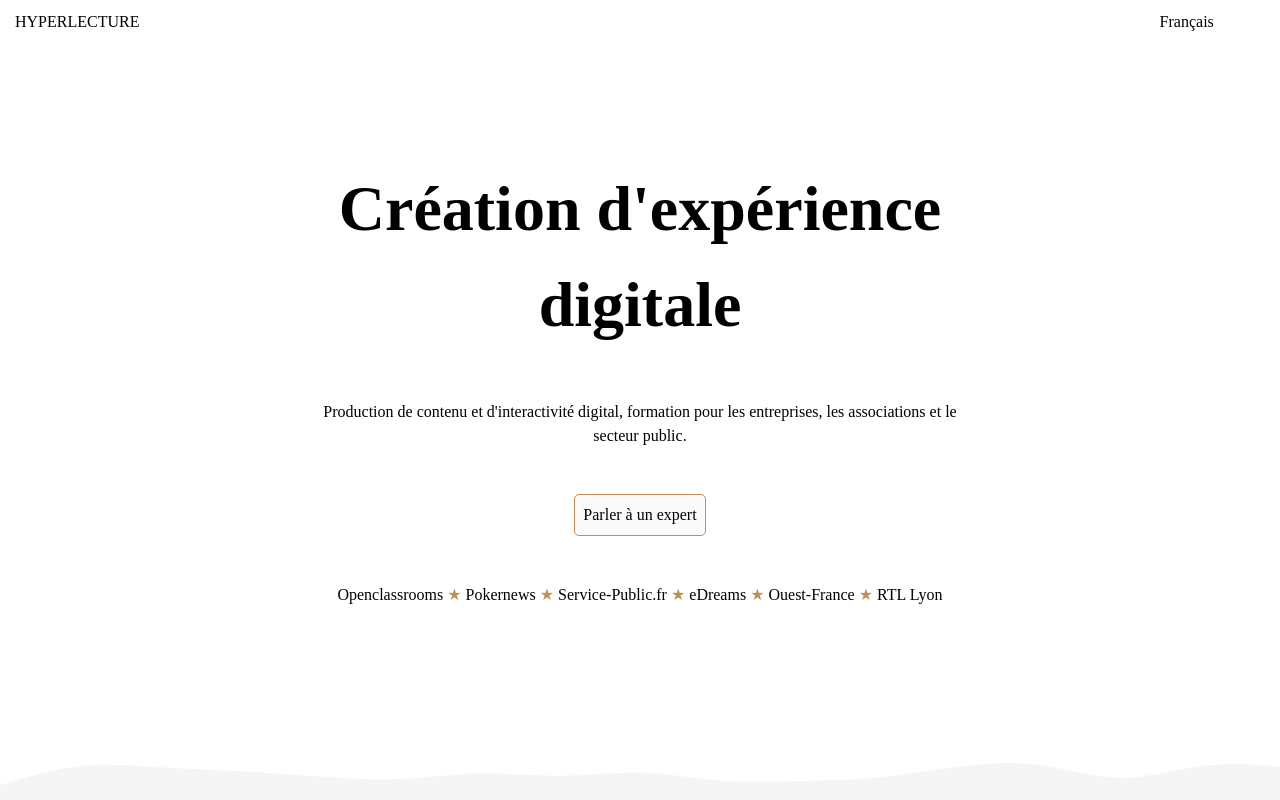
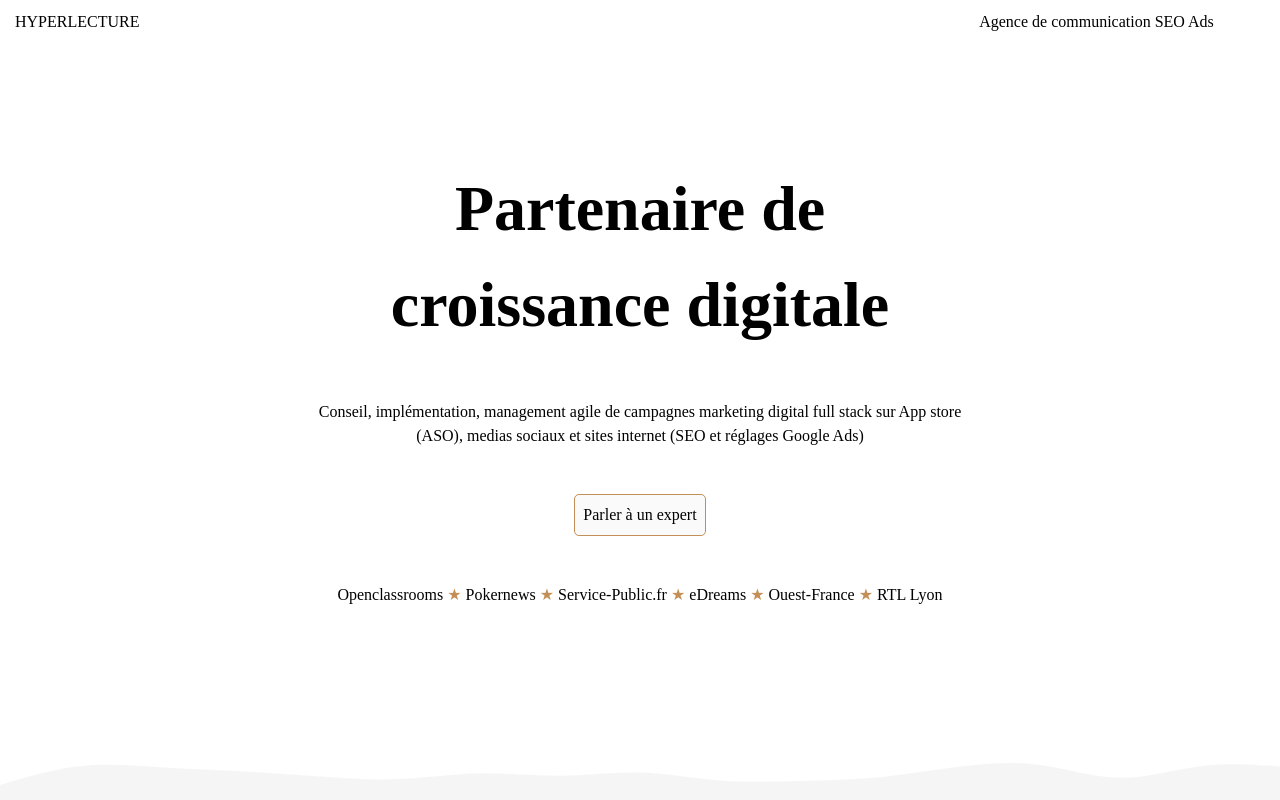
Before and after one commit to Hyperlecture/hyperlecture-website, a plain HTML site: page index.html in a window 1280 px wide. Shown: the top 800 px of the page. Drawn offline with Linux system fonts and the light colour scheme; a web font is replaced by a local one.

Commit message:
H1 et slogan

```diff
--- a/index.html
+++ b/index.html
@@ -14,14 +14,14 @@
 
   <header>
     <div class="marque">HYPERLECTURE</div>
-    <div class="langue">Français</div>
+    <div class="langue">Agence de communication SEO Ads</div>
   </header>
 
   <main>
 
     <section class="slogan" aria-label="Résumé prestations et prendre rendez-vous">
-      <h1>Création d'expérience digitale</h1>
-      <p>Production de contenu et d'interactivité digital, formation pour les entreprises, les associations et le secteur public.</p>
+      <h1>Partenaire de croissance digitale</h1>
+      <p>Conseil, implémentation, management agile de campagnes marketing digital full stack sur App store (ASO), medias sociaux et sites internet (SEO et réglages Google Ads)</p>
       <a href="mailto:contact@hyperlecture.net"><button>Parler à un expert</button></a>
       <p>Openclassrooms <span class="caramel">★</span> Pokernews <span class="caramel">★</span> Service-Public.fr <span class="caramel">★</span> eDreams <span class="caramel">★</span> Ouest-France <span class="caramel">★</span> RTL Lyon</p>
     </section>
```
